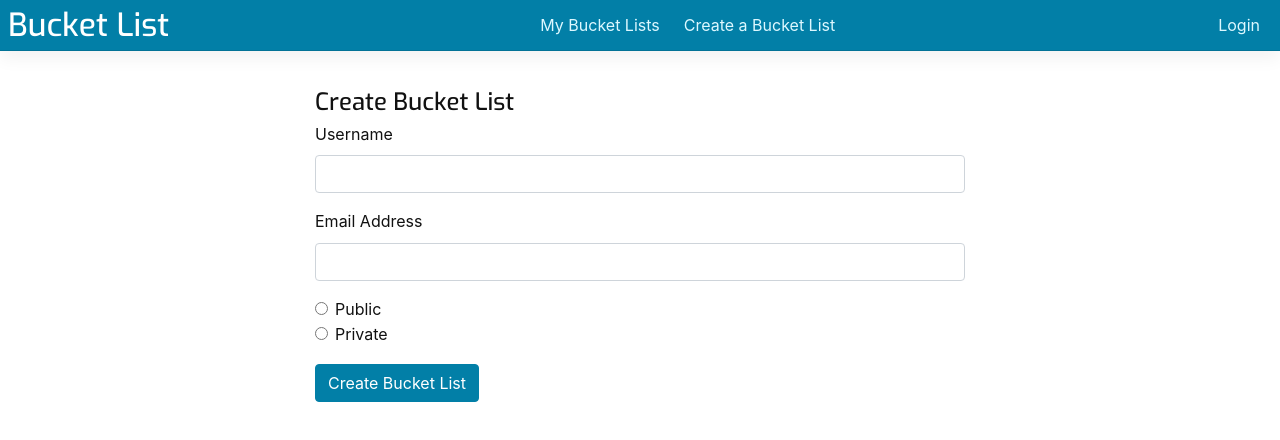
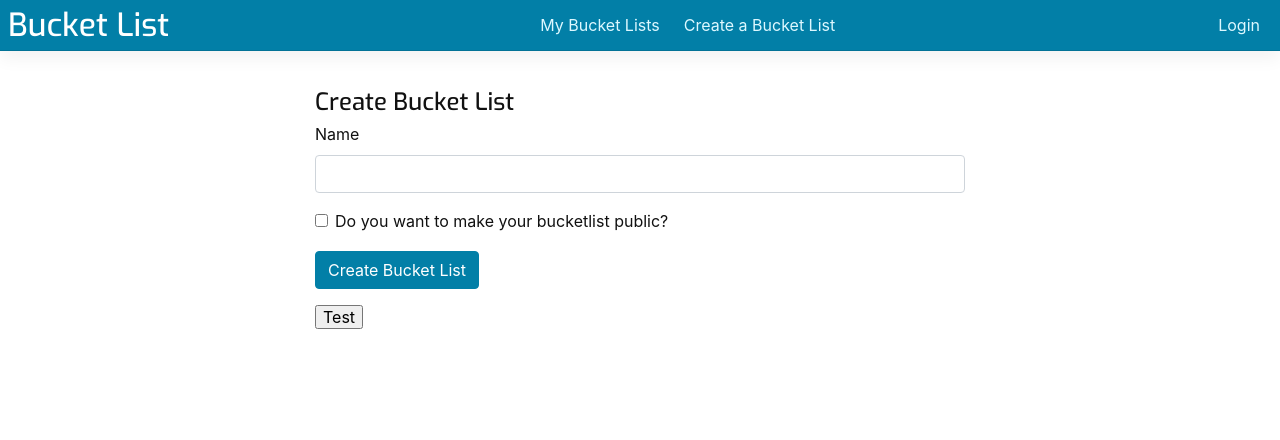
Before and after one commit to Build-week-bucket-list-3/Front-end, a React (Create React App) app in the folder client/: page /bucketlist/create in a window 1280 px wide. Shown: the top 440 px of the page. Built offline with nearby package versions, Linux system fonts and the light colour scheme; sample sign-in values are in the browser's storage; the HTML template or start-up script is replaced by a standard one.

Commit message:
able to create a bucketlist

```diff
--- a/client/src/components/CreateAccount.js
+++ b/client/src/components/CreateAccount.js
@@ -1,35 +1,34 @@
 import React, { useState, useEffect } from 'react';
 import useForm from 'react-hook-form';
-import { axiosWithAuth } from '../utils/axiosWithAuth';
+import axios from 'axios';
 
 
 const CreateAccount = (props) => {
 
-    const [sendData, setSendData] = useState({});
+    const [userCredentials, setUserCredentials] = useState({});
     const { register, handleSubmit, watch, errors } = useForm();
     const onSubmit = async data => {
         if (data.password === data.confirmPassword) {
 
-            setSendData({
+            setUserCredentials({
                 'username': data.username,
                 'password': data.password,
                 'email': data.email
 
             })
-            console.log(sendData);
 
         }
 
     };
 
     useEffect(() => {
-        axiosWithAuth()
-            .post("/auth/register", sendData)
+        axios
+            .post("https://gcgsauce-bucketlist.herokuapp.com/createnew", userCredentials)
             .then(response => {
-                console.log(response);
+                console.log("create account response", response.data);
             })
             .catch(error => console.log(error));
-    }, [sendData]);
+    }, [userCredentials]);
 
     return (
         <div className='create-account-container'>
--- a/client/src/components/CreateBucketList.js
+++ b/client/src/components/CreateBucketList.js
@@ -1,28 +1,44 @@
-import React, { useState, useEffect } from "react";
-import axios from "axios";
+import React, { useState } from "react";
+import { axiosWithAuth } from "../utils/axiosWithAuth";
 
 const CreateBucketList = props => {
   const [userData, setUserData] = useState({
-    name: ""
+    name: "",
+    shareable: false
   });
 
   function handleChange(event) {
-    const eventName = event.target.name;
-    const eventValue = event.target.value;
+    const value = event.target.name === 'shareable' ? !userData.shareable : event.target.value;
 
-    return setUserData({
+    setUserData({
       ...userData,
-      [event.target.name]: event.target.value
+      [event.target.name]: value
     });
   }
+
+  console.log(userData);
 
   function handleSubmit(event) {
     event.preventDefault();
 
-    axios
-      .post("", userData)
-      .then(resp => { })
+    const payload = {
+      "bucketlistName": userData.name,
+      "shareable": JSON.stringify(userData.shareable)
+    }
+
+    axiosWithAuth()
+      .post("/users/bucketlist", payload)
+      .then(resp => console.log(resp))
       .catch(error => console.log(`error: ${error}`));
+  }
+
+  function getBucketList(event) {
+    event.preventDefault();
+
+    axiosWithAuth()
+      .get("/users/all")
+      .then(res => console.log(res))
+      .catch(err => console.log(err.message));
   }
 
   return (
@@ -30,58 +46,35 @@ const CreateBucketList = props => {
       <h2>Create Bucket List</h2>
       <form onSubmit={handleSubmit}>
         <div className="form-group">
-          <label htmlFor="name">Username</label>
+          <label htmlFor="name">Name</label>
           <input
             className="form-control"
             type="text"
             name="name"
-            id="name"
             onChange={handleChange}
-            value={userData.username}
+            value={userData.name}
           />
           {console.log('user data', userData)}
-        </div>
-        <div className="form-group">
-          <label htmlFor="email">Email Address</label>
-          <input
-            className="form-control"
-            type="text"
-            name="email"
-            id="email"
-            onChange={handleChange}
-            value={userData.email}
-          />
         </div>
         <div className="form-group">
           <div className="form-check">
             <input
               className="form-check-input"
-              type="radio"
-              name="privacy"
-              id="public"
-              value="Public"
+              type="checkbox"
+              name="shareable"
               onChange={handleChange}
-              value={userData.privacy}
+              value={userData.shareable}
             />
-            <label className="form-check-label" htmlFor="privacy">Public</label>
-          </div>
-          <div className="form-check">
-            <input
-              className="form-check-input"
-              type="radio"
-              name="privacy"
-              value="Private"
-              onChange={handleChange}
-              value={userData.privacy}
-            />
-            <label className="form-check-label" htmlFor="private">Private</label>
+            <label className="form-check-label" htmlFor="privacy">Do you want to make your bucketlist public?</label>
           </div>
         </div>
         <div className='form-group'>
           <button className='btn btn-primary' type='submit'>Create Bucket List</button>
         </div>
       </form>
-    </div>
+
+      <button onClick={getBucketList}>Test</button>
+    </div >
   );
 };
 
--- a/client/src/components/SignIn.js
+++ b/client/src/components/SignIn.js
@@ -25,7 +25,7 @@ const SignIn = props => {
     axios().post(endpoint, `grant_type=password&username=${userCredentials.username}&password=${userCredentials.password}`)
       .then(response => {
         console.log("login response", response.data);
-        const token = response.data.token;
+        const token = response.data.access_token;
         sessionStorage.setItem('token', token);
         // once token is handeled, navigate to XXX page
         history.push('users/bucketlists/all')
```
